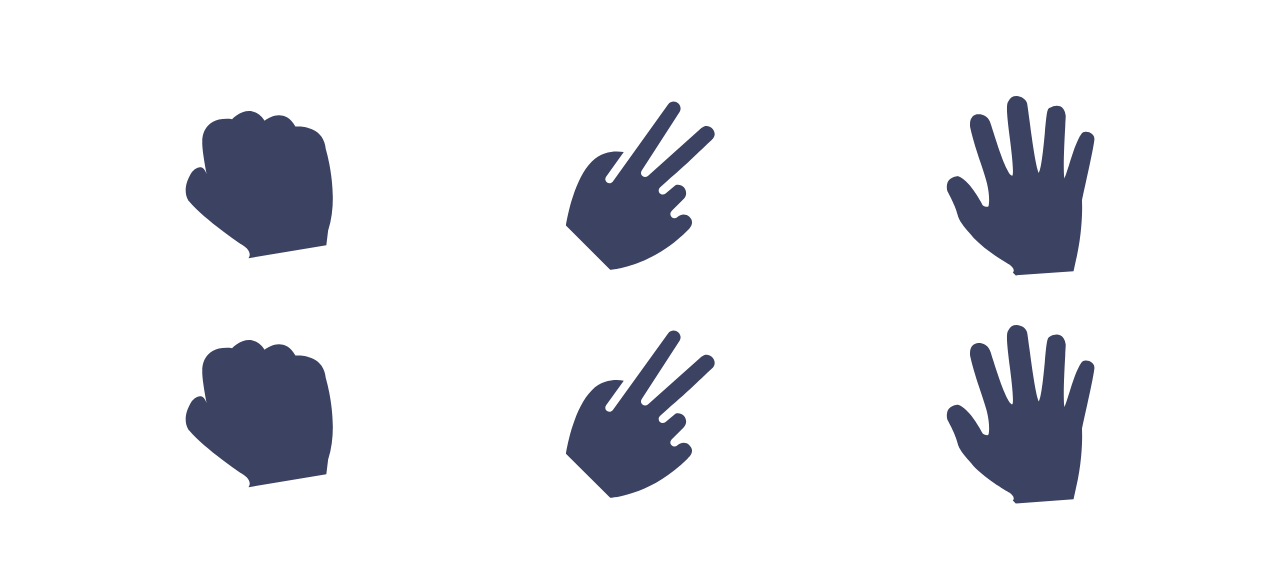
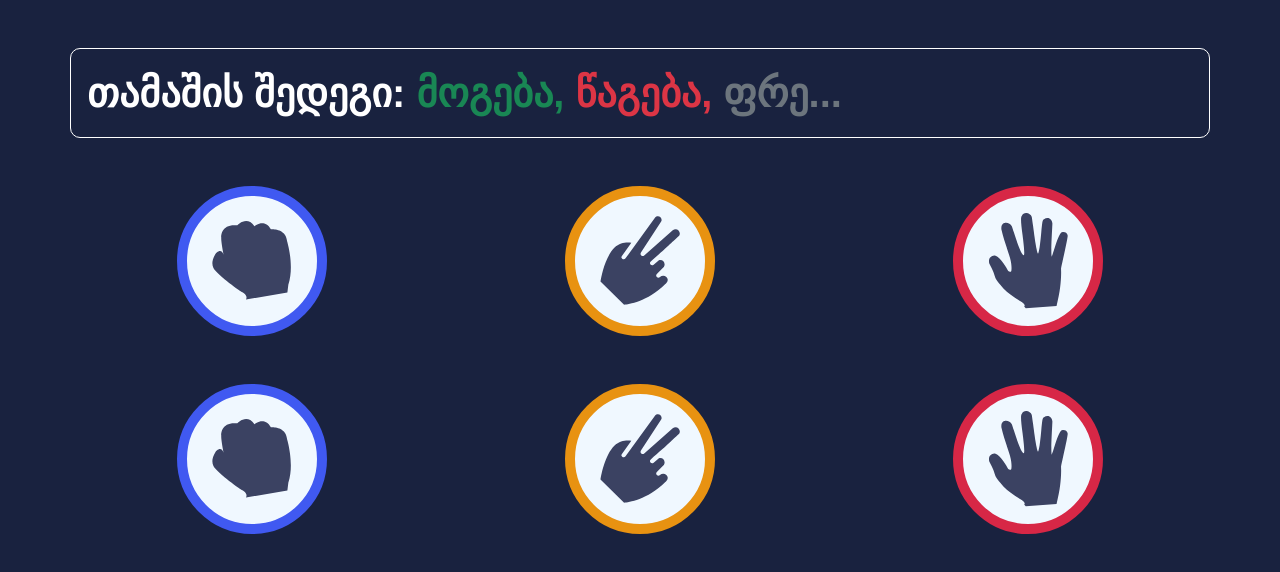
Before and after one commit to ssandro25/Jeyrani, a plain HTML site: page index.html in a window 1280 px wide. Drawn offline with nearby package versions, Linux system fonts and the light colour scheme; a web font is replaced by a local one.

Commit message:
update: ui

```diff
--- a/index.html
+++ b/index.html
@@ -7,70 +7,78 @@
     <meta http-equiv="X-UA-Compatible" content="ie=edge">
     <link href="https://cdn.jsdelivr.net/npm/bootstrap@5.3.0-alpha1/dist/css/bootstrap.min.css" rel="stylesheet" integrity="sha384-GLhlTQ8iRABdZLl6O3oVMWSktQOp6b7In1Zl3/Jr59b6EGGoI1aFkw7cmDA6j6gD" crossorigin="anonymous">
     <link rel="stylesheet" href="style.css">
+    <link rel="stylesheet" href="https://cdnjs.cloudflare.com/ajax/libs/font-awesome/6.3.0/css/all.min.css" integrity="sha512-SzlrxWUlpfuzQ+pcUCosxcglQRNAq/DZjVsC0lE40xsADsfeQoEypE+enwcOiGjk/bSuGGKHEyjSoQ1zVisanQ==" crossorigin="anonymous" referrerpolicy="no-referrer" />
     <title>Jeyrani</title>
 </head>
 <body>
-    <main class="container py-5">
-        <h1 id="result"></h1>
+    <main class="container-fluid py-5">
+        <div class="container px-0">
+            <h1 class="result--title text-white" id="result">
+                თამაშის შედეგი:
+                <span class="text-success">მოგება,</span>
+                <span class="text-danger">წაგება,</span>
+                <span class="text-secondary">ფრე...</span>
+            </h1>
 
-        <div class="row row-cols-3 mt-5">
+            <div class="row row-cols-3 user--combinations">
                 <div class="col">
-                <div id="stone_user" onclick="userChoose(this.id)">
+                    <div id="stone_user" class="combination stone" onclick="userChoose(this.id)">
                         <img src="./images/icon-rock.svg"
                              class="img-fluid"
-                         width="150"
+                             width="80"
                              alt="">
                     </div>
                 </div>
 
                 <div class="col">
-                <div id="scissors_user" onclick="userChoose(this.id)">
+                    <div id="scissors_user" class="combination scissors" onclick="userChoose(this.id)">
                         <img src="./images/icon-scissors.svg"
                              class="img-fluid"
-                         width="150"
+                             width="80"
                              alt="">
                     </div>
                 </div>
 
                 <div class="col">
-                <div id="paper_user" onclick="userChoose(this.id)">
+                    <div id="paper_user" class="combination paper" onclick="userChoose(this.id)">
                         <img src="./images/icon-paper.svg"
                              class="img-fluid"
-                         width="150"
+                             width="80"
                              alt="">
                     </div>
                 </div>
             </div>
 
-        <div class="row row-cols-3 mt-5">
+            <div class="row row-cols-3 system--combinations">
                 <div class="col">
-                <div id="stone_system">
+                    <div id="stone_system" class="combination stone">
                         <img src="./images/icon-rock.svg"
                              class="img-fluid"
-                         width="150"
+                             width="80"
                              alt="">
                     </div>
                 </div>
 
                 <div class="col">
-                <div id="scissors_system">
+                    <div id="scissors_system" class="combination scissors">
                         <img src="./images/icon-scissors.svg"
                              class="img-fluid"
-                         width="150"
+                             width="80"
                              alt="">
                     </div>
                 </div>
 
                 <div class="col">
-                <div  id="paper_system">
+                    <div  id="paper_system" class="combination paper">
                         <img src="./images/icon-paper.svg"
                              class="img-fluid"
-                         width="150"
+                             width="80"
                              alt="">
                     </div>
                 </div>
             </div>
 
+        </div>
     </main>
 
 <script src="script.js"></script>
--- a/script.js
+++ b/script.js
@@ -21,65 +21,72 @@ const system = [stoneSystem, scissorsSystem, paperSystem]
 
 const result = document.getElementById('result')
 
-let success = `<span class="text-success">შენ მოიგე!</span>`
+const success = `<span class="text-success">შენ მოიგე!</span>`
 
-let lose = `<span class="text-danger">სამწუხაროდ წააგე!</span>`
+const lose = `<span class="text-danger">სამწუხაროდ წააგე!</span>`
 
-let draw = `<span class="text-secondary">ფრე...</span>`
+const draw = `<span class="text-secondary">ფრე...</span>`
+
+const choseStone = ' სისტემამ აირჩია ქვა' + `<i class="fa-solid fa-hand-back-fist ms-2 text-white"></i>`
+
+const choseScissors = ' სისტემამ აირჩია მაკრატელი' + `<i class="fa-solid fa-hand-scissors ms-2 text-white"></i>`
+
+const chosePaper = ' სისტემამ აირჩია ქაღალდი' + `<i class="fa-solid fa-hand ms-2 text-white"></i>`
+
 function userChoose(clicked_id) {
     let randomIndex = Math.floor(Math.random() * system.length);
 
     switch (clicked_id + system[randomIndex]) {
         case stoneUser + stoneSystem :
-            result.innerHTML = draw + ' სისტემამ აირჩია ქვა';
+            result.innerHTML = draw + choseStone;
             stoneSystemDiv.classList.add("chosen");
             scissorsSystemDiv.classList.remove("chosen");
             paperSystemDiv.classList.remove("chosen");
             break;
         case stoneUser + scissorsSystem :
-            result.innerHTML = success + ' სისტემამ აირჩია მაკრატელი';
+            result.innerHTML = success + choseScissors;
             scissorsSystemDiv.classList.add("chosen");
             stoneSystemDiv.classList.remove("chosen");
             paperSystemDiv.classList.remove("chosen");
             break;
         case stoneUser + paperSystem :
-            result.innerHTML = lose + ' სისტემამ აირჩია ქაღალდი';
+            result.innerHTML = lose + chosePaper;
             paperSystemDiv.classList.add("chosen");
             stoneSystemDiv.classList.remove("chosen");
             scissorsSystemDiv.classList.remove("chosen");
             break;
         case scissorsUser + stoneSystem :
-            result.innerHTML = lose + ' სისტემამ აირჩია ქვა';
+            result.innerHTML = lose + choseStone;
             stoneSystemDiv.classList.add("chosen");
             scissorsSystemDiv.classList.remove("chosen");
             paperSystemDiv.classList.remove("chosen");
             break;
         case scissorsUser + scissorsSystem :
-            result.innerHTML = draw + ' სისტემამ აირჩია მაკრატელი';
+            result.innerHTML = draw + choseScissors;
             scissorsSystemDiv.classList.add("chosen");
             stoneSystemDiv.classList.remove("chosen");
             paperSystemDiv.classList.remove("chosen");
             break;
         case scissorsUser + paperSystem :
-            result.innerHTML = success + ' სისტემამ აირჩია ქაღალდი';
+            result.innerHTML = success + chosePaper;
             paperSystemDiv.classList.add("chosen");
             stoneSystemDiv.classList.remove("chosen");
             scissorsSystemDiv.classList.remove("chosen");
             break;
         case paperUser + stoneSystem :
-            result.innerHTML = success + ' სისტემამ აირჩია ქვა';
+            result.innerHTML = success + choseStone;
             stoneSystemDiv.classList.add("chosen");
             scissorsSystemDiv.classList.remove("chosen");
             paperSystemDiv.classList.remove("chosen");
             break;
         case paperUser +  scissorsSystem :
-            result.innerHTML = lose + ' სისტემამ აირჩია მაკრატელი';
+            result.innerHTML = lose + choseScissors;
             scissorsSystemDiv.classList.add("chosen");
             stoneSystemDiv.classList.remove("chosen");
             paperSystemDiv.classList.remove("chosen");
             break;
         case paperUser + paperSystem :
-            result.innerHTML = draw + ' სისტემამ აირჩია ქაღალდი';
+            result.innerHTML = draw + chosePaper;
             paperSystemDiv.classList.add("chosen");
             stoneSystemDiv.classList.remove("chosen");
             scissorsSystemDiv.classList.remove("chosen");
--- a/style.css
+++ b/style.css
@@ -1,19 +1,9 @@
 @import url("//cdn.web-fonts.ge/fonts/alkdots/css/alkdots.min.css");
-* {
-    padding: 0;
-    margin: 0;
-    box-sizing: border-box;
-}
 
-.chosen {
-    transform: scale(1.4);
-    transition: .3s;
-}
 
-.col {
-    display: flex;
-    justify-content: center;
-    align-items: center;
+main {
+    background-color: #19223f;
+    min-height: 100vh;
 }
 
 h1, h2 {
@@ -21,9 +11,64 @@ h1, h2 {
     font-weight: bold;
     line-height: 1.4;
 }
+.result--title {
+    border: 1px solid #fff;
+    padding: 16px;
+    border-radius: 10px;
+    margin-bottom: 48px;
+}
+.user--combinations {
+    margin-bottom: 48px;
+}
+.col {
+    display: flex;
+    justify-content: center;
+    align-items: center;
+}
+.combination {
+    border: 10px solid;
+    background-color: aliceblue;
+    border-radius: 50%;
+    padding: 16px;
+    width: 150px;
+    height: 150px;
+    display: flex;
+    justify-content: center;
+    align-items: center;
+}
+.stone {
+    border-color: #4059f1;
+}
+.scissors {
+    border-color: #e89211;
+}
+.paper {
+    border-color: #d72746;
+}
 
+.fa-solid {
+    font-size: 30px;
+}
+.fa-hand-back-fist {
+    transform: rotate(90deg);
+}
+.chosen {
+    transform: scale(1.4);
+    /*transition: .3s;*/
+    -webkit-animation-name: blinker;
+    -webkit-animation-duration: 0.5s;
+    -webkit-animation-iteration-count:infinite;
+    -webkit-animation-timing-function:ease-in-out;
+    -webkit-animation-direction: alternate;
+}
+@-webkit-keyframes blinker {
+    from {opacity: 1.0;}
+    to {opacity: 0.0;}
+}
 @media screen and (max-width: 992px){
-    img {
-        width: 80px !important;
+    .combination {
+        width: 88px;
+        height: 88px;
     }
+
 }
```
Lines whose indentation alone changed are shown as unchanged.
